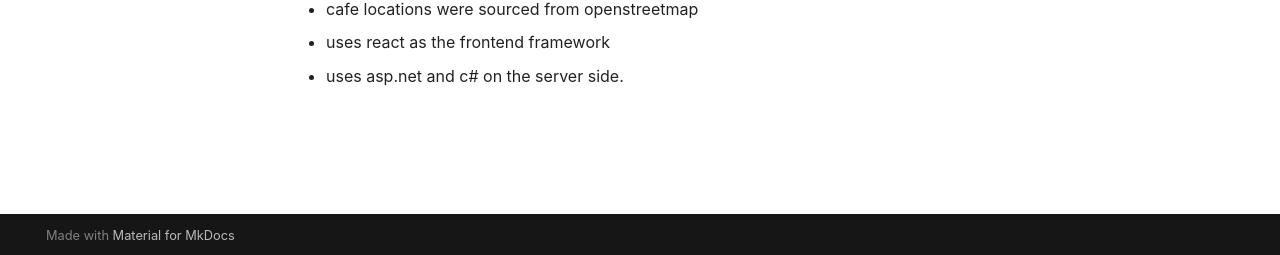
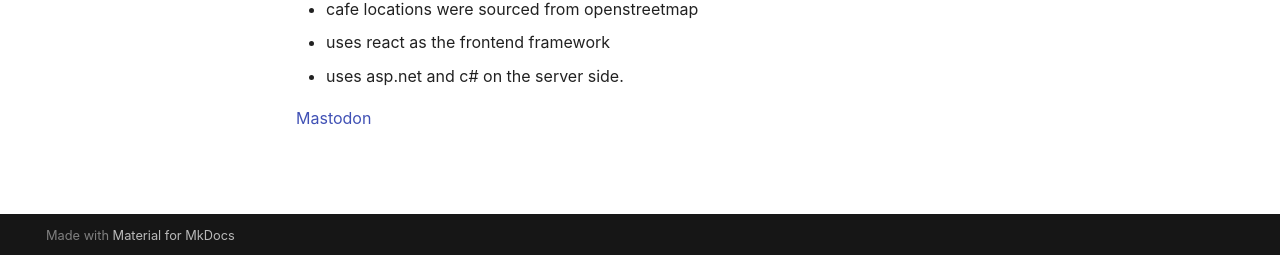
Before and after one commit to petermarshall/p33tr.github.io, an MkDocs documentation site: the page built from docs/index.md, in a window 1280 px wide. Shown: the part 642-897 px from the top of the page. Built offline with MkDocs 1.6.1 and Material for MkDocs 9.7.7, drawn with Linux system fonts in a browser that asks for light colours; some web fonts are replaced; comment, search, counter and statistics services are not loaded.

Commit message:
Update index.md

```diff
--- a/docs/index.md
+++ b/docs/index.md
@@ -20,3 +20,4 @@ Nearby.cafe is a site I use to learn technologies. It gets the users location, a
 * uses react as the frontend framework
 * uses asp.net and c# on the server side.
 <script data-name="BMC-Widget" src="https://cdnjs.buymeacoffee.com/1.0.0/widget.prod.min.js" data-id="P33tr" data-description="Support me on Buy me a coffee!" data-message="Thank you for visiting. You can now buy me a coffee!" data-color="#FF813F" data-position="right" data-x_margin="18" data-y_margin="18"></script>
+<a rel="me" href="https://toot.cat/@P33tr">Mastodon</a>
```
